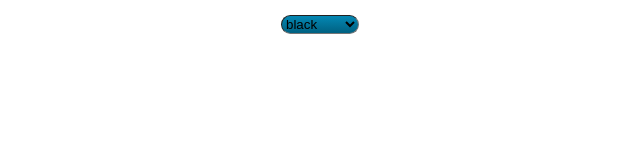
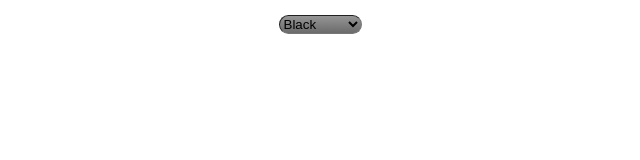
Before and after one commit to Janaina-Costa/Projeto-13-dias-PageTheme, a plain HTML site: page index.html in a window 1280 px wide. Shown: the whole page, without its empty margins (320-960 px from the left). Drawn offline with Linux system fonts and the light colour scheme.

Commit message:
altera o style e o html

```diff
--- a/index.html
+++ b/index.html
@@ -9,9 +9,9 @@
 </head>
 <body>
     <select name="colorPage" id="color">
-        <option value="black">black</option>
-        <option value="white">white</option>
-        <option value="blacklight"> lightblack</option>
+        <option value="black">Black</option>
+        <option value="white">White</option>
+        <option value="blacklight"> Lightblack</option>
     </select>
 
 
--- a/style.css
+++ b/style.css
@@ -14,7 +14,7 @@
     margin-bottom: 10px;
     background-image: linear-gradient(rgba(12, 12, 12, 0.309), rgba(0, 0, 0, 0.494)100%);
     border-radius: 20px;
-    background-color: deepskyblue;
+    background-color: lightgrey;
     border-style: inset;
 
 
```
